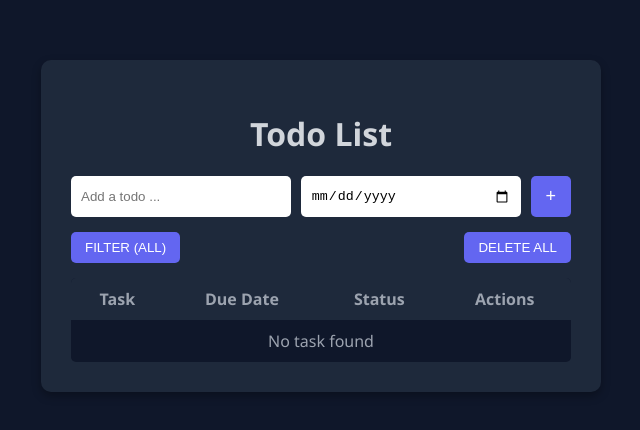
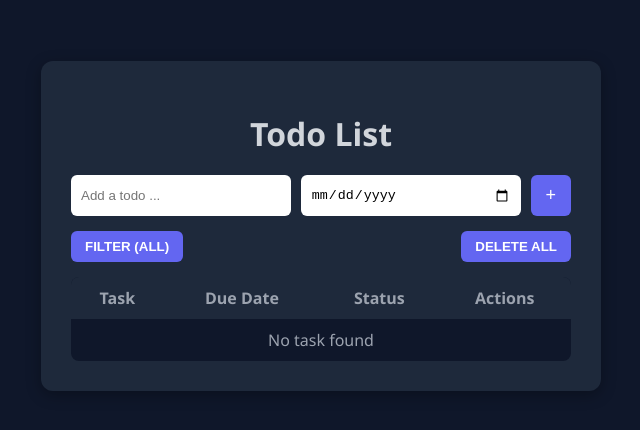
Before and after one commit to Revou-Coding-Camp/codingcamp-21-jul-25-AkbarFrz, a plain HTML site: page index.html in a window 1280 px wide. Shown: the part 174-604 px from the top of the page, 319-959 px from the left. Drawn offline with Linux system fonts and the light colour scheme; files that its build step writes are made by us from their sources; files whose address does not match are found by name.

Commit message:
Update style.css

```diff
--- a/CSS/style.css
+++ b/CSS/style.css
@@ -12,13 +12,14 @@ body {
 .container {
   background-color: #1e293b;
   padding: 30px;
-  border-radius: 10px;
+  border-radius: 12px;
   width: 500px;
-  box-shadow: 0 4px 10px rgba(0, 0, 0, 0.3);
+  box-shadow: 0 4px 15px rgba(0, 0, 0, 0.3);
 }
 
 h1 {
   text-align: center;
+  margin-bottom: 20px;
   color: #d1d5db;
 }
 
@@ -33,7 +34,8 @@ h1 {
   flex: 1;
   padding: 10px;
   border: none;
-  border-radius: 5px;
+  border-radius: 6px;
+  outline: none;
 }
 
 .input-group button {
@@ -42,7 +44,7 @@ h1 {
   background-color: #6366f1;
   color: white;
   font-size: 18px;
-  border-radius: 5px;
+  border-radius: 6px;
   cursor: pointer;
 }
 
@@ -55,17 +57,18 @@ h1 {
 .actions button {
   padding: 8px 14px;
   border: none;
-  border-radius: 5px;
+  border-radius: 6px;
   background-color: #6366f1;
   color: white;
   cursor: pointer;
+  font-weight: bold;
 }
 
 table {
   width: 100%;
   border-collapse: collapse;
   background-color: #0f172a;
-  border-radius: 5px;
+  border-radius: 8px;
   overflow: hidden;
 }
 
@@ -79,11 +82,6 @@ th {
   color: #9ca3af;
 }
 
-.no-task {
-  text-align: center;
-  color: #9ca3af;
-}
-
 td button {
   padding: 5px 8px;
   margin: 0 2px;
@@ -93,9 +91,9 @@ td button {
   cursor: pointer;
 }
 
-td button:nth-child(1) { background-color: #10b981; color: white; } /* Complete */
-td button:nth-child(2) { background-color: #facc15; color: black; } /* Edit */
-td button:nth-child(3) { background-color: #ef4444; color: white; } /* Delete */
+td button:nth-child(1) { background-color: #10b981; color: white; }  /* Complete */
+td button:nth-child(2) { background-color: #facc15; color: black; }  /* Edit */
+td button:nth-child(3) { background-color: #ef4444; color: white; }  /* Delete */
 
 .status-btn {
   background-color: #facc15;
@@ -110,3 +108,8 @@ td button:nth-child(3) { background-color: #ef4444; color: white; } /* Delete */
   background-color: #10b981;
   color: white;
 }
+
+.no-task {
+  text-align: center;
+  color: #9ca3af;
+}
```
